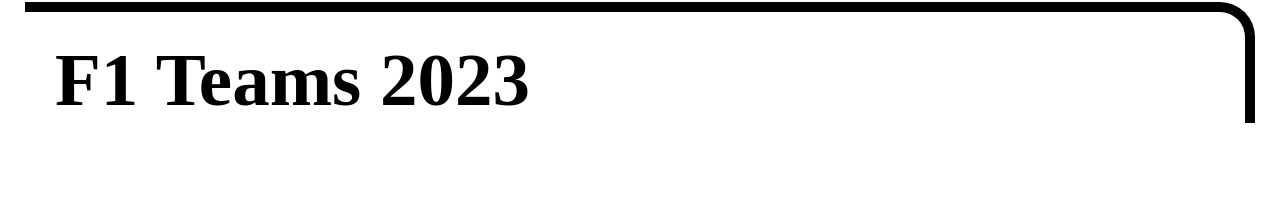
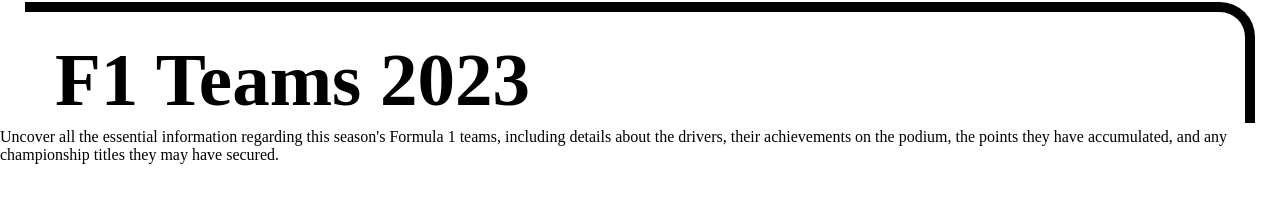
Before and after one commit to Sultanpriesa/Svelte2023, a SvelteKit app in the folder Sultan_Website/: page /Teams in a window 1280 px wide. Shown: the part 362-580 px from the top of the page. Built offline with nearby package versions, Linux system fonts and the light colour scheme.

Commit message:
unfinished teams page, doing mini about then the teams itself

```diff
--- a/Sultan_Website/src/routes/Teams/+page.svelte
+++ b/Sultan_Website/src/routes/Teams/+page.svelte
@@ -1,6 +1,14 @@
 <body>
     <div class="title-teams">
         <h1 class="f1-black">F1 Teams 2023</h1>
+    </div>
+    <div class="mini-about-teams-container">
+        <div class="mini-about-teams">
+            <p>Uncover all the essential information regarding this season's Formula 1 teams,
+                including details about the drivers, their achievements on the podium, the points
+                they have accumulated, and any championship titles they may have secured.
+            </p>
+        </div>
     </div>
 
 </body>
```
